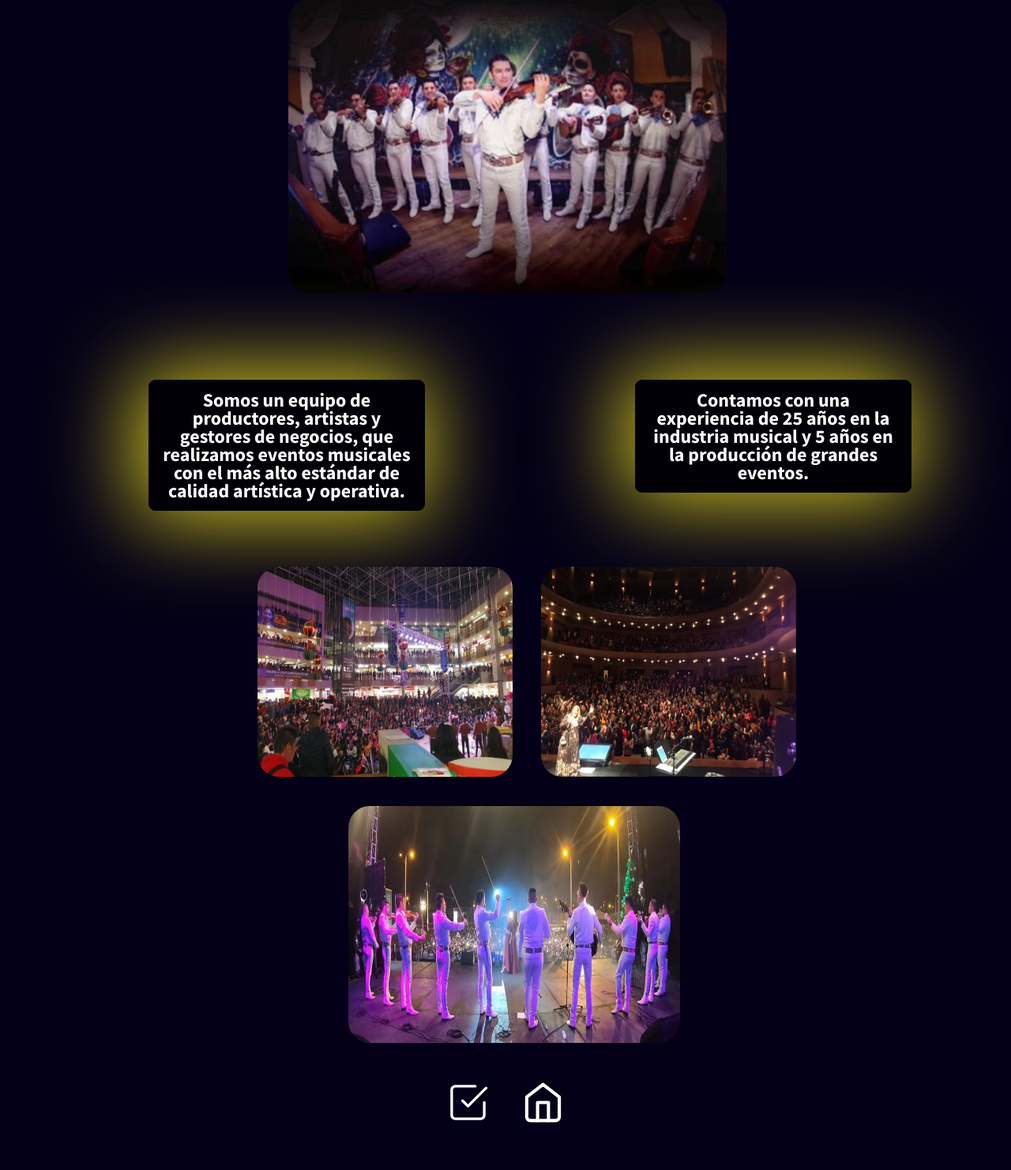
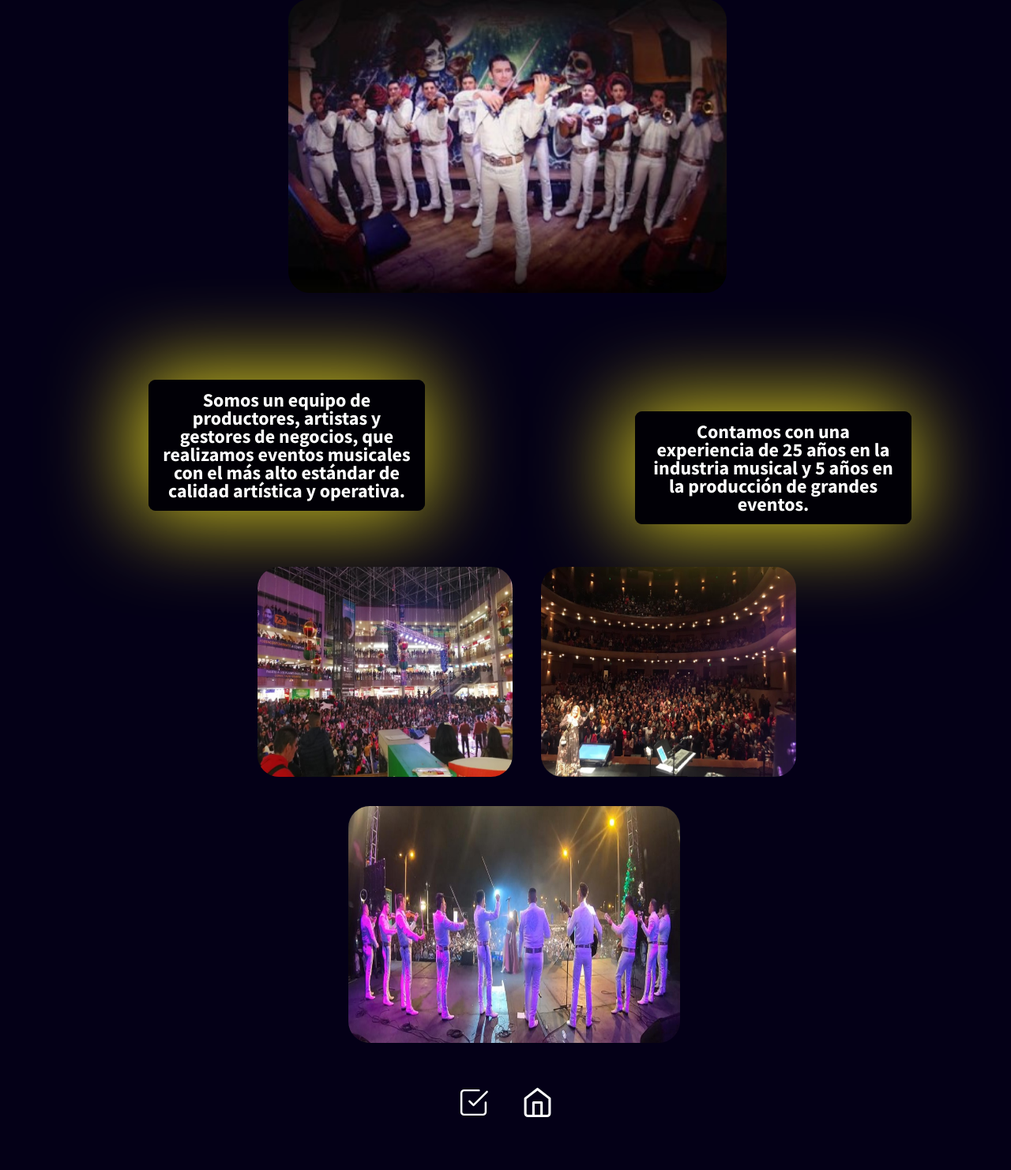
Before and after one commit to devinalzate/colombianuevaerap, a PHP site: page /pag_identidad/index_i.html in a window 1280 px wide. Shown: the part 146-1628 px from the top of the page at 79% size. Run offline with PHP 8.4, Linux system fonts and the light colour scheme.

Commit message:
Cambio de medidas y espacios

```diff
--- a/pag_experiencia/styles/mobile.css
+++ b/pag_experiencia/styles/mobile.css
@@ -111,7 +111,7 @@ footer .r_identidad {
     background-repeat: no-repeat;
     background-position: center;
     background-size: contain;
-    width: 55px;
+    width: 42px;
     height: 55px;
 }
 footer .r_home {
@@ -119,7 +119,7 @@ footer .r_home {
     background-repeat: no-repeat;
     background-position: center;
     background-size: contain;
-    width: 55px;
+    width: 42px;
     height: 55px;
 }
 footer .r_mariachi {
--- a/pag_identidad/styles/mobile.css
+++ b/pag_identidad/styles/mobile.css
@@ -85,7 +85,7 @@ header img {
 }
 .main_text .text_3 {
     color: white;
-    margin: 90px auto;
+    margin: 130px auto;
     text-align: center;
     max-width: 350px;
     font-size: 1.8rem;
@@ -108,7 +108,7 @@ footer {
     display: inline-flex;
     width: 100%;
     position: absolute;
-    top: 1892px;
+    top: 1925px;
     justify-content: center;
 }
 footer div a {
@@ -123,7 +123,7 @@ footer .r_experiencia {
     background-repeat: no-repeat;
     background-position: center;
     background-size: contain;
-    width: 55px;
+    width: 41px;
     height: 55px;
 }
 footer .r_home {
@@ -131,7 +131,7 @@ footer .r_home {
     background-repeat: no-repeat;
     background-position: center;
     background-size: contain;
-    width: 55px;
+    width: 41px;
     height: 55px;
 }
 footer .r_mariachi {
@@ -139,6 +139,6 @@ footer .r_mariachi {
     background-repeat: no-repeat;
     background-position: center;
     background-size: contain;
-    width: 55px;
+    width: 41px;
     height: 55px;
 }
```
Also changed, not shown: 1 other file.
